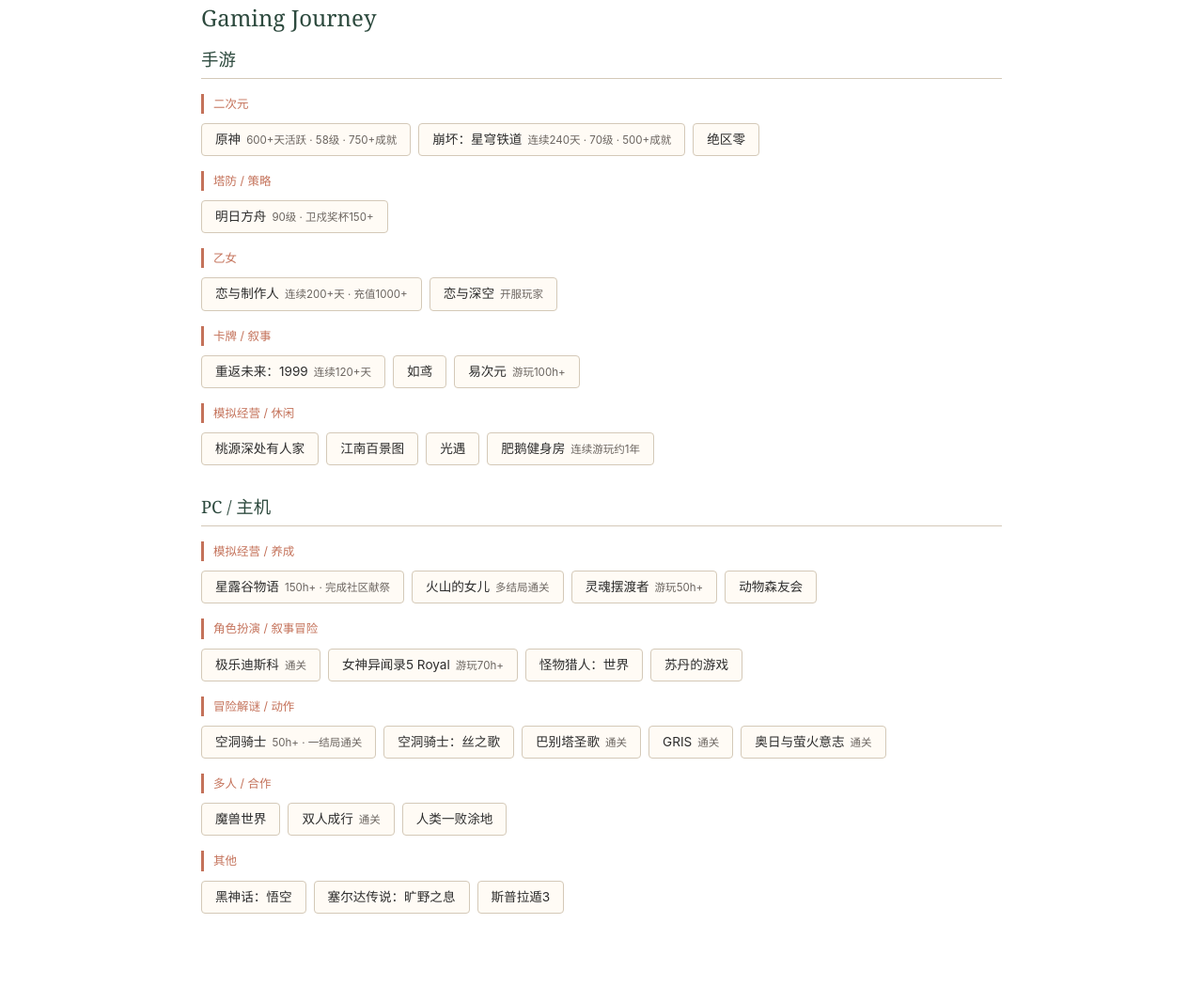
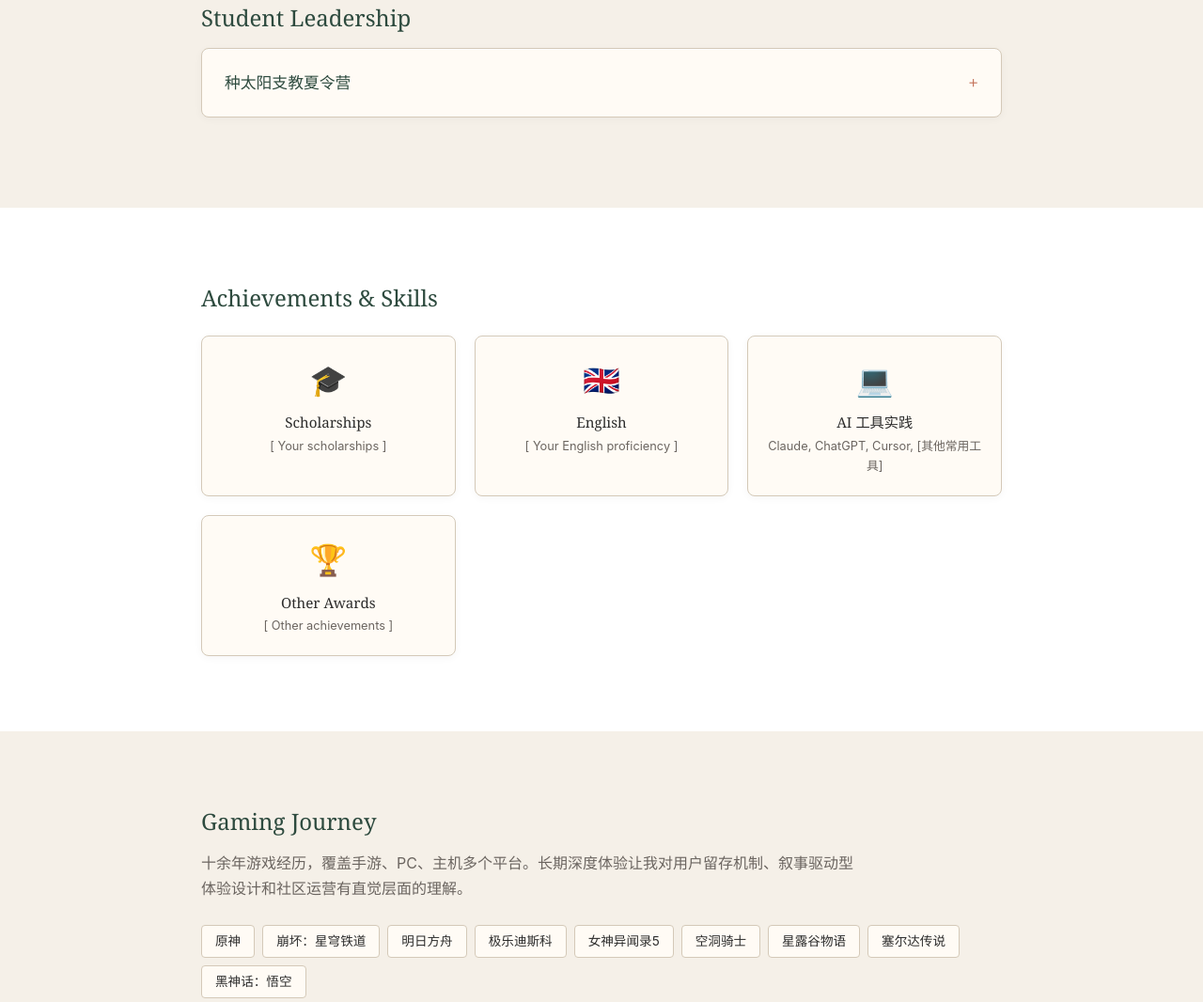
Before and after one commit to ruoqingpan-gif/Qing-site, a plain HTML site: page life.html in a window 1280 px wide. Shown: the part 361-1427 px from the top of the page at 94% size. Drawn offline with Linux system fonts and the light colour scheme.

Commit message:
update website-ai service

```diff
--- a/components.js
+++ b/components.js
@@ -3,7 +3,6 @@
 const NAV_ITEMS = [
   { href: 'index.html', label: 'Home', key: 'home' },
   { href: 'projects.html', label: 'Projects', key: 'projects' },
-  { href: 'game-design.html', label: 'Design', key: 'design' },
   { href: 'pmp-notes.html', label: 'PM', key: 'pm' },
   { href: 'life.html', label: 'Life', key: 'life' },
 ];
--- a/life.html
+++ b/life.html
@@ -4,7 +4,7 @@
   <meta charset="UTF-8">
   <meta name="viewport" content="width=device-width, initial-scale=1.0">
   <title>Life | Pan Ruoqing</title>
-  <meta name="description" content="Beyond the screen - gaming, leadership, hobbies, and more">
+  <meta name="description" content="领导力、专业技能与个人兴趣 - Pan Ruoqing">
   <link rel="stylesheet" href="style.css">
   <style>
     .archive-card {
@@ -152,119 +152,9 @@
   <div class="page-header">
     <div class="container">
       <h1>Life</h1>
-      <p>Beyond the screen</p>
+      <p>经历、能力与真实的我</p>
     </div>
   </div>
-
-  <!-- Gaming Experience -->
-  <section class="section-white">
-    <div class="container">
-      <h2 class="fade-in">Gaming Journey</h2>
-
-      <!-- Mobile -->
-      <div class="platform-group fade-in">
-        <h3 class="platform-title">手游</h3>
-
-        <div class="genre-group">
-          <div class="genre-label">二次元</div>
-          <div class="game-list">
-            <span class="game-tag">原神 <span class="game-stat">600+天活跃 · 58级 · 750+成就</span></span>
-            <span class="game-tag">崩坏：星穹铁道 <span class="game-stat">连续240天 · 70级 · 500+成就</span></span>
-            <span class="game-tag">绝区零</span>
-          </div>
-        </div>
-
-        <div class="genre-group">
-          <div class="genre-label">塔防 / 策略</div>
-          <div class="game-list">
-            <span class="game-tag">明日方舟 <span class="game-stat">90级 · 卫戍奖杯150+</span></span>
-          </div>
-        </div>
-
-        <div class="genre-group">
-          <div class="genre-label">乙女</div>
-          <div class="game-list">
-            <span class="game-tag">恋与制作人 <span class="game-stat">连续200+天 · 充值1000+</span></span>
-            <span class="game-tag">恋与深空 <span class="game-stat">开服玩家</span></span>
-          </div>
-        </div>
-
-        <div class="genre-group">
-          <div class="genre-label">卡牌 / 叙事</div>
-          <div class="game-list">
-            <span class="game-tag">重返未来：1999 <span class="game-stat">连续120+天</span></span>
-            <span class="game-tag">如鸢</span>
-            <span class="game-tag">易次元 <span class="game-stat">游玩100h+</span></span>
-          </div>
-        </div>
-
-        <div class="genre-group">
-          <div class="genre-label">模拟经营 / 休闲</div>
-          <div class="game-list">
-            <span class="game-tag">桃源深处有人家</span>
-            <span class="game-tag">江南百景图</span>
-            <span class="game-tag">光遇</span>
-            <span class="game-tag">肥鹅健身房 <span class="game-stat">连续游玩约1年</span></span>
-          </div>
-        </div>
-      </div>
-
-      <!-- PC / Console -->
-      <div class="platform-group fade-in">
-        <h3 class="platform-title">PC / 主机</h3>
-
-        <div class="genre-group">
-          <div class="genre-label">模拟经营 / 养成</div>
-          <div class="game-list">
-            <span class="game-tag">星露谷物语 <span class="game-stat">150h+ · 完成社区献祭</span></span>
-            <span class="game-tag">火山的女儿 <span class="game-stat">多结局通关</span></span>
-            <span class="game-tag">灵魂摆渡者 <span class="game-stat">游玩50h+</span></span>
-            <span class="game-tag">动物森友会</span>
-          </div>
-        </div>
-
-        <div class="genre-group">
-          <div class="genre-label">角色扮演 / 叙事冒险</div>
-          <div class="game-list">
-            <span class="game-tag">极乐迪斯科 <span class="game-stat">通关</span></span>
-            <span class="game-tag">女神异闻录5 Royal <span class="game-stat">游玩70h+</span></span>
-            <span class="game-tag">怪物猎人：世界</span>
-            <span class="game-tag">苏丹的游戏</span>
-          </div>
-        </div>
-
-        <div class="genre-group">
-          <div class="genre-label">冒险解谜 / 动作</div>
-          <div class="game-list">
-            <span class="game-tag">空洞骑士 <span class="game-stat">50h+ · 一结局通关</span></span>
-            <span class="game-tag">空洞骑士：丝之歌</span>
-            <span class="game-tag">巴别塔圣歌 <span class="game-stat">通关</span></span>
-            <span class="game-tag">GRIS <span class="game-stat">通关</span></span>
-            <span class="game-tag">奥日与萤火意志 <span class="game-stat">通关</span></span>
-          </div>
-        </div>
-
-        <div class="genre-group">
-          <div class="genre-label">多人 / 合作</div>
-          <div class="game-list">
-            <span class="game-tag">魔兽世界</span>
-            <span class="game-tag">双人成行 <span class="game-stat">通关</span></span>
-            <span class="game-tag">人类一败涂地</span>
-          </div>
-        </div>
-
-        <div class="genre-group">
-          <div class="genre-label">其他</div>
-          <div class="game-list">
-            <span class="game-tag">黑神话：悟空</span>
-            <span class="game-tag">塞尔达传说：旷野之息</span>
-            <span class="game-tag">斯普拉遁3</span>
-          </div>
-        </div>
-      </div>
-
-    </div>
-  </section>
 
   <!-- Student Leadership -->
   <section class="section-cream">
@@ -354,24 +244,8 @@
     </div>
   </section>
 
-  <!-- Hobbies -->
+  <!-- Achievements & Skills -->
   <section class="section-white">
-    <div class="container">
-      <h2 class="fade-in">Hobbies & Interests</h2>
-      <div class="photo-grid fade-in">
-        <div class="photo-placeholder">&#127918;</div>
-        <div class="photo-placeholder">&#128247;</div>
-        <div class="photo-placeholder">&#127925;</div>
-        <div class="photo-placeholder">&#127793;</div>
-      </div>
-      <p class="fade-in" style="color: var(--text-light); margin-top: 20px; font-size: 0.9rem;">
-        [ Describe your hobbies and what they mean to you ]
-      </p>
-    </div>
-  </section>
-
-  <!-- Other Skills -->
-  <section class="section-cream">
     <div class="container">
       <h2 class="fade-in">Achievements & Skills</h2>
       <div class="skill-grid fade-in">
@@ -387,8 +261,8 @@
         </div>
         <div class="skill-card">
           <div class="icon">&#128187;</div>
-          <h3>Technical Skills</h3>
-          <p>Godot, [ other tools ]</p>
+          <h3>AI 工具实践</h3>
+          <p>Claude, ChatGPT, Cursor, [其他常用工具]</p>
         </div>
         <div class="skill-card">
           <div class="icon">&#127942;</div>
@@ -396,6 +270,43 @@
           <p>[ Other achievements ]</p>
         </div>
       </div>
+    </div>
+  </section>
+
+  <!-- Gaming Journey -->
+  <section class="section-cream">
+    <div class="container">
+      <h2 class="fade-in">Gaming Journey</h2>
+      <p class="fade-in" style="color: var(--text-light); max-width: 700px; margin-bottom: 24px;">
+        十余年游戏经历，覆盖手游、PC、主机多个平台。长期深度体验让我对用户留存机制、叙事驱动型体验设计和社区运营有直觉层面的理解。
+      </p>
+      <div class="game-list fade-in">
+        <span class="game-tag">原神</span>
+        <span class="game-tag">崩坏：星穹铁道</span>
+        <span class="game-tag">明日方舟</span>
+        <span class="game-tag">极乐迪斯科</span>
+        <span class="game-tag">女神异闻录5</span>
+        <span class="game-tag">空洞骑士</span>
+        <span class="game-tag">星露谷物语</span>
+        <span class="game-tag">塞尔达传说</span>
+        <span class="game-tag">黑神话：悟空</span>
+      </div>
+    </div>
+  </section>
+
+  <!-- Hobbies -->
+  <section class="section-white">
+    <div class="container">
+      <h2 class="fade-in">Hobbies & Interests</h2>
+      <div class="photo-grid fade-in">
+        <div class="photo-placeholder">&#127918;</div>
+        <div class="photo-placeholder">&#128247;</div>
+        <div class="photo-placeholder">&#127925;</div>
+        <div class="photo-placeholder">&#127793;</div>
+      </div>
+      <p class="fade-in" style="color: var(--text-light); margin-top: 20px; font-size: 0.9rem;">
+        [ Describe your hobbies and what they mean to you ]
+      </p>
     </div>
   </section>
 
```
Also changed, not shown: index.html (+7 -30 lines), projects.html (+3 -3 lines).
